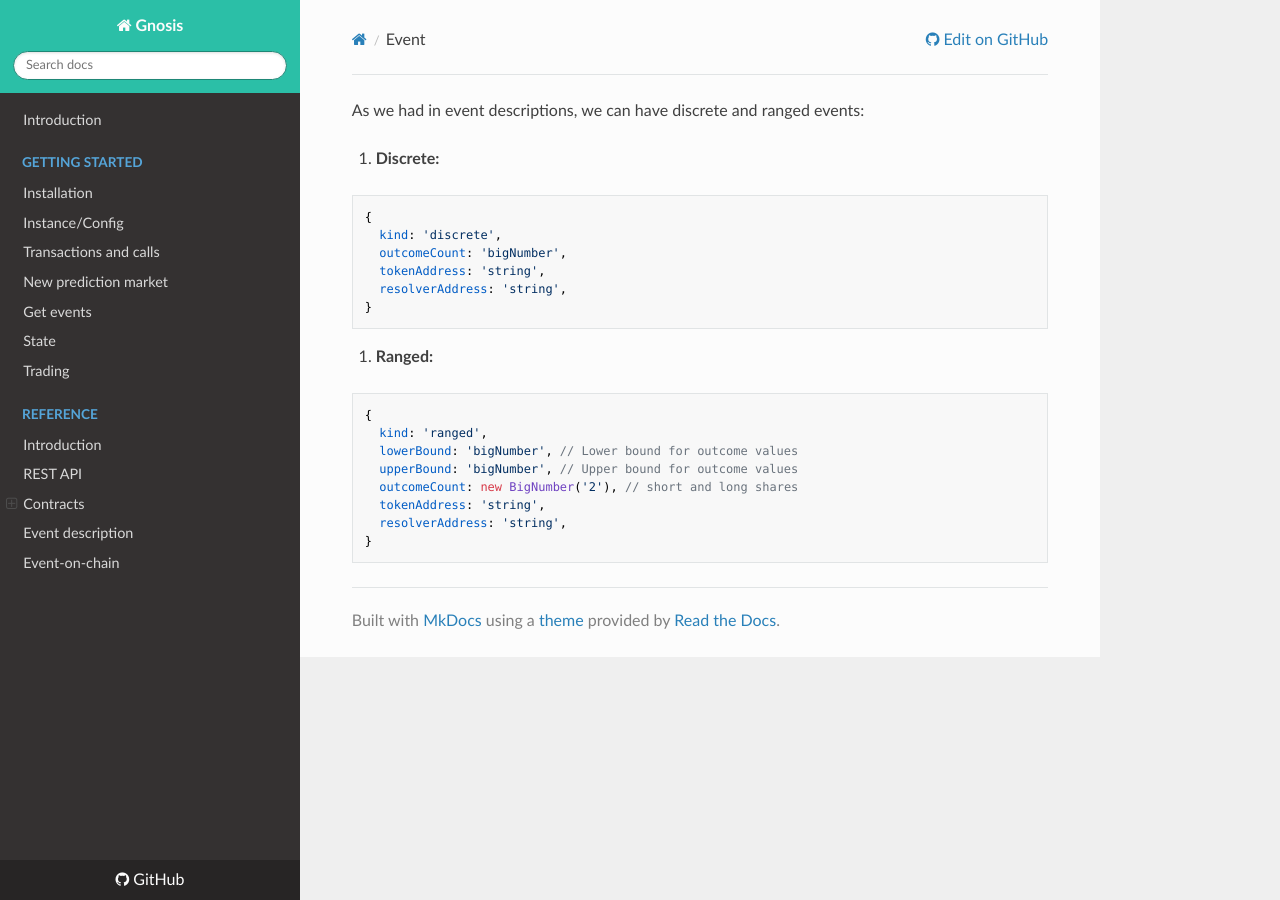
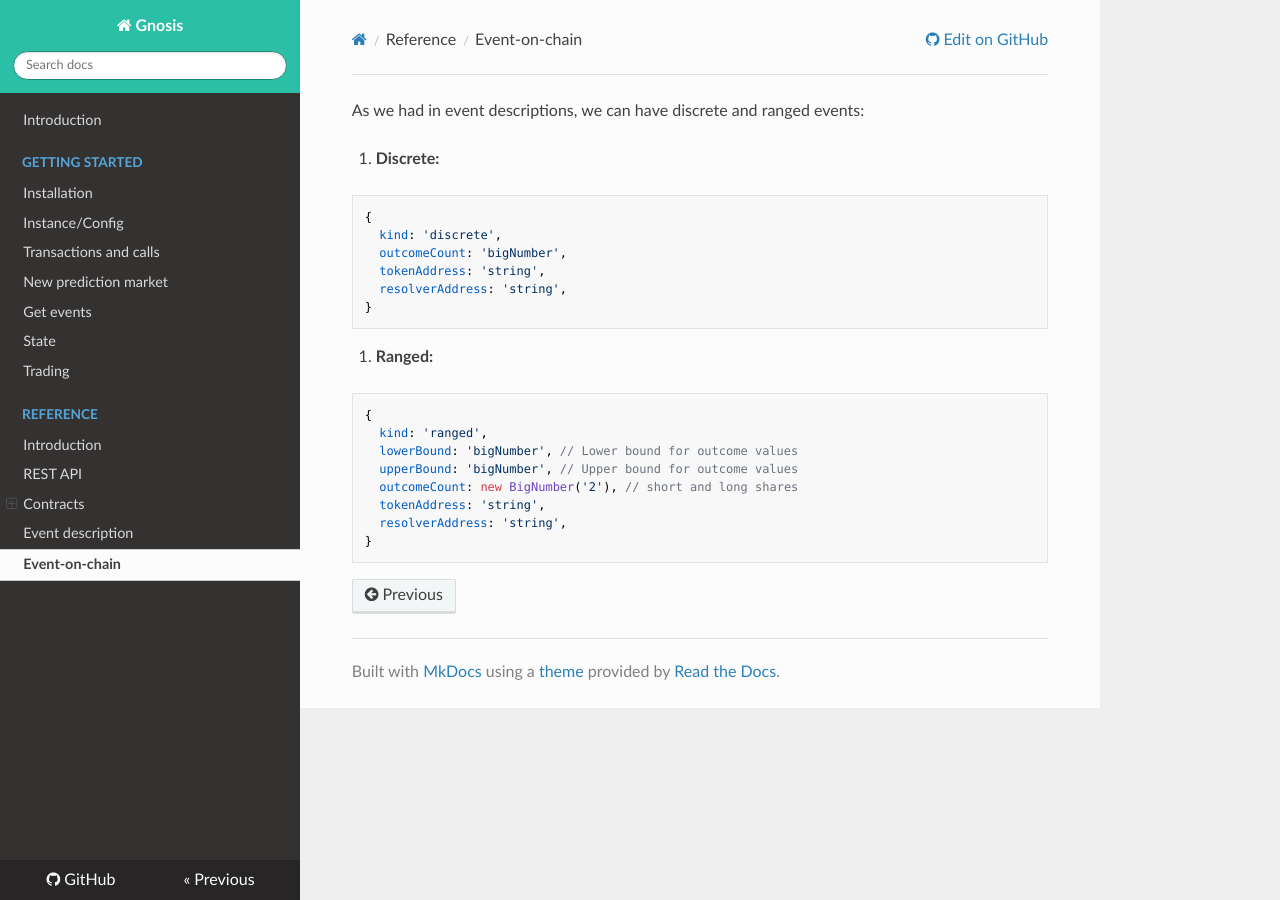
Before and after one commit to Consensys/gnosis-docs, an MkDocs documentation site: the page built from docs/api_reference/Event.md, in a window 1280 px wide. Built offline with MkDocs 1.6.1, drawn with Linux system fonts in a browser that asks for light colours; nearby versions of some CDN libraries; old or Windows-style settings are respelled for this version of MkDocs.

Commit message:
upper case typo

```diff
--- a/mkdocs.yml
+++ b/mkdocs.yml
@@ -21,4 +21,4 @@ pages:
     - Index: 'api_reference/contracts/index.md'
     - Events: 'api_reference/contracts/events.md'
   - Event description: 'api_reference/eventDescription.md'
-  - Event-on-chain: 'api_reference/event.md'
+  - Event-on-chain: 'api_reference/Event.md'
```
